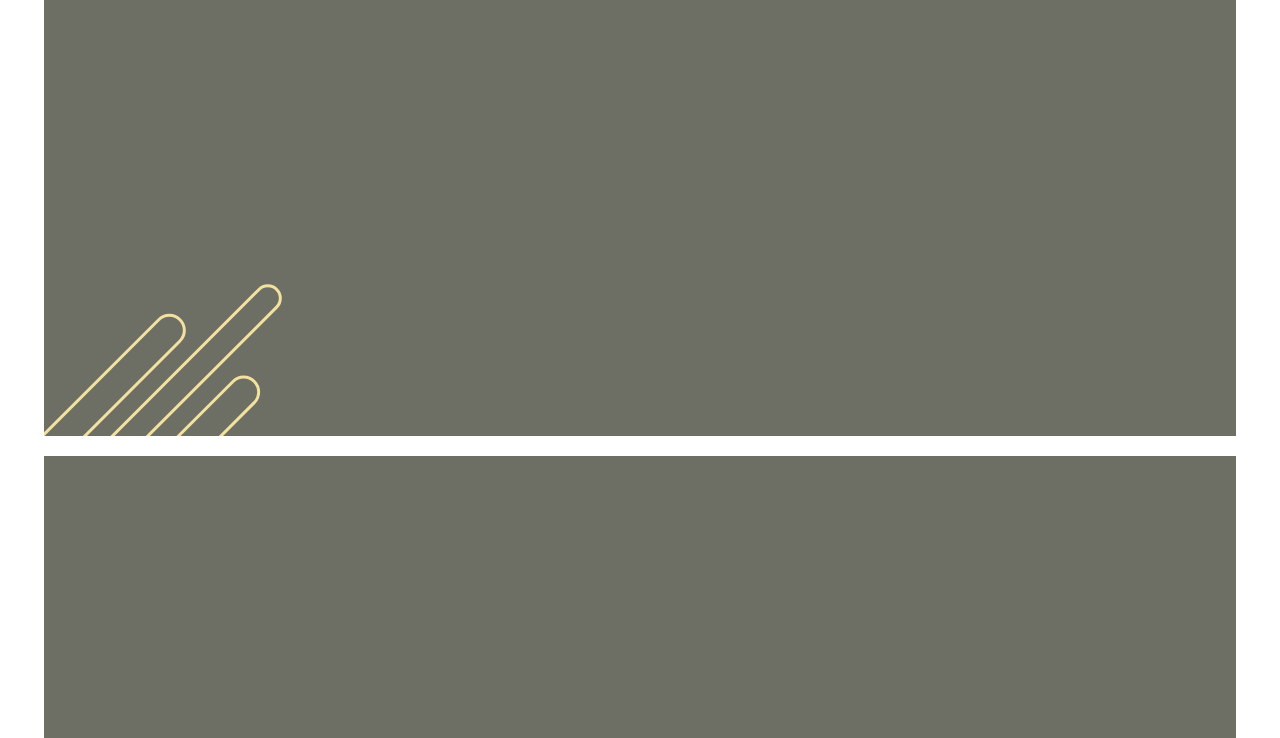
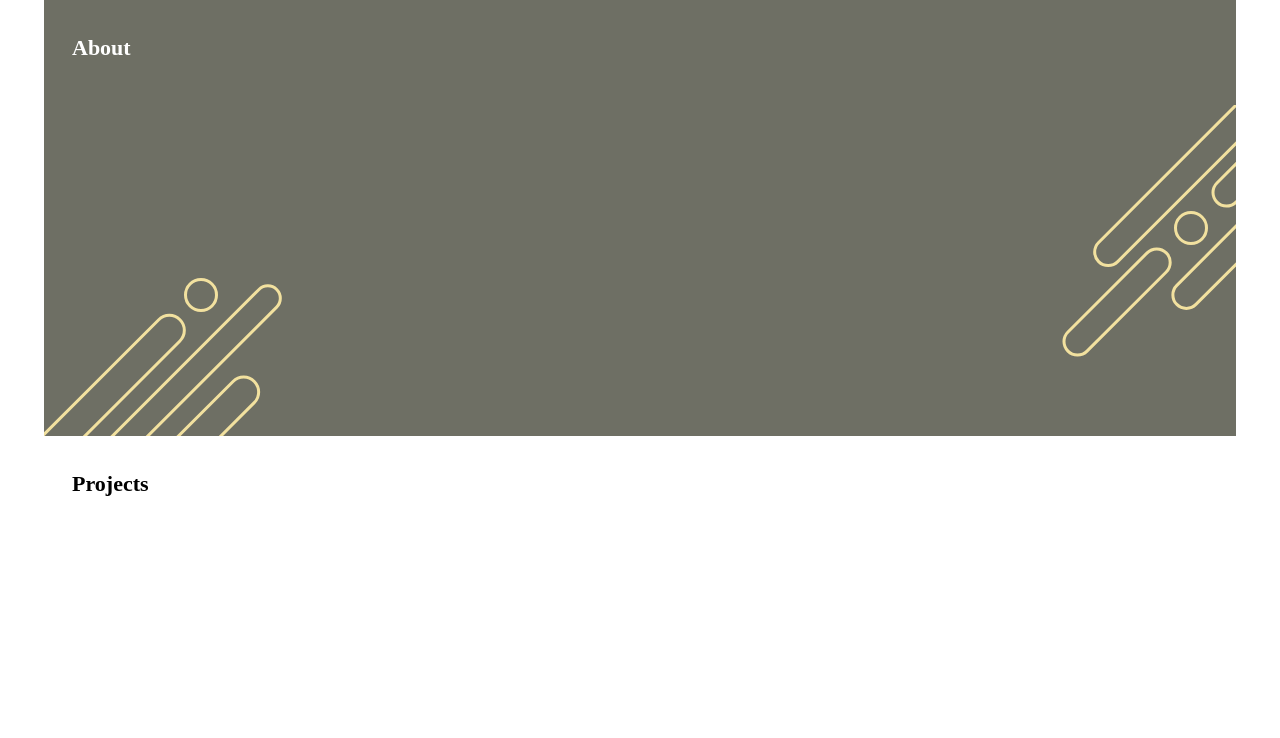
Before and after one commit to anirudh-mk/portfolio-react, a React (Create React App) app: page / in a window 1280 px wide. Shown: the top 738 px of the page. Built offline with nearby package versions, Linux system fonts and the light colour scheme.

Commit message:
headdingText added

```diff
--- a/public/index.html
+++ b/public/index.html
@@ -24,6 +24,9 @@
       work correctly both with client-side routing and a non-root public URL.
       Learn how to configure a non-root public URL by running `npm run build`.
     -->
+
+
+
     <title>React App</title>
   </head>
   <body>
--- a/src/App/App.css
+++ b/src/App/App.css
@@ -3,6 +3,14 @@
   height: 436px;
   flex-shrink: 0;
   background: #6E6F64;
+  margin: auto;
+  position: relative;
+}
+.projects{
+  width: 1192px;
+  height: 436px;
+  flex-shrink: 0;
+  background: #ffffff;
   margin: auto;
   position: relative;
 }
--- a/src/App/App.js
+++ b/src/App/App.js
@@ -1,17 +1,24 @@
 import BottomDecorator from '../Components/BottomDecorator/BottomDecorator';
+import HeaddingText from '../Components/HeaddingText/HeaddingText';
+import TopDecorator from '../Components/TopDecorator/TopDecorator';
 import './App.css';
 
 function App() {
   return (
     <div>
       <div className='about'>
-        <BottomDecorator bottom='0px' left='0px'></BottomDecorator>
+        <HeaddingText headding='About' color='#fff'></HeaddingText>
+        <BottomDecorator></BottomDecorator>
+        <TopDecorator></TopDecorator>
       </div>
-      <br></br>
+      <div className='projects'>
+        <HeaddingText headding='Projects' color='#000'></HeaddingText>
+      </div>
       <div className='contact'>
-        <BottomDecorator bottom='0px' left='0px'></BottomDecorator>
+        <HeaddingText headding='Contact' color='#fff'></HeaddingText>
+        <BottomDecorator></BottomDecorator>
+        <TopDecorator></TopDecorator>
       </div>
-
     </div>
   );
 }
--- a/src/Components/BottomDecorator/BottomDecorator.js
+++ b/src/Components/BottomDecorator/BottomDecorator.js
@@ -4,10 +4,11 @@ import './BottomDecroator.css'
 
 function BottomDecorator(bottom, left) {
   return (
-    <div className='layout'>
+    <div className='bottom-decorator-layout'>
         <div className='box-one'></div>
         <div className='box-two'></div>
         <div className='box-three'></div>
+        <div className='circle'></div>
     </div>
   )
 }
--- a/src/Components/BottomDecorator/BottomDecroator.css
+++ b/src/Components/BottomDecorator/BottomDecroator.css
@@ -1,4 +1,4 @@
-.layout{
+.bottom-decorator-layout{
     width: 287.899px;
     height: 168.161px;
     flex-shrink: 0;
@@ -7,7 +7,7 @@
     bottom: 0px;
     left: 0px;
 }
-.layout .box-one{
+.bottom-decorator-layout .box-one{
     width: 206.383px;
     height: 27px;
     transform: rotate(-45deg);
@@ -19,7 +19,7 @@
     left: -44px;
     bottom: 26px;
 }
-.layout .box-two{
+.bottom-decorator-layout .box-two{
     width: 242.319px;
     height: 22px;
     transform: rotate(-45deg);
@@ -30,7 +30,7 @@
     left: 22.3px;
     bottom: 46px;
 }
-.layout .box-three{
+.bottom-decorator-layout .box-three{
     width: 122.453px;
     height: 27px;
     transform: rotate(-45deg);
@@ -41,13 +41,13 @@
     left: 102px;
     bottom: -6px;
 }
-.layout .circle{
+.bottom-decorator-layout .circle{
     width: 28px;
     height: 28px;
     flex-shrink: 0;
     border-radius: 36px;
     border: 3px solid #F2E19F;
     position: absolute;
-    left: 142px;
-    top: 38px;
+    left: 140px;
+    top: 10px;
 }
--- /dev/null
+++ b/src/Components/HeaddingText/HeaddingText.css
@@ -0,0 +1,15 @@
+.headding{
+    width: 435px;
+    height: 42px;
+    flex-shrink: 0;
+    position: absolute;
+    top: 20px;
+    left: 28px;
+}
+.headding .headding-text{
+    font-family: Montserrat;
+    font-size: 22px;
+    font-style: normal;
+    font-weight: 700;
+    line-height: normal;
+}
--- /dev/null
+++ b/src/Components/HeaddingText/HeaddingText.js
@@ -0,0 +1,11 @@
+import React from 'react'
+import './HeaddingText.css'
+function HeaddingText({headding, color}) {
+  return (
+    <div className='headding'>
+        <h1 className='headding-text' style={{color:color}}>{headding}</h1>
+    </div>
+  )
+}
+
+export default HeaddingText
--- /dev/null
+++ b/src/Components/TopDecorator/TopDecorator.css
@@ -0,0 +1,67 @@
+.top-decorator-layout{
+    width: 176.966px;
+    height: 252.682px;
+    flex-shrink: 0;
+    position: absolute;
+    top: 105px;
+    right: 0px;
+    overflow: hidden;
+}
+.top-decorator-layout .box-one{
+    width: 236.322px;
+    height: 23.772px;
+    transform: rotate(-45deg);
+    flex-shrink: 0;
+    border-radius: 36px;
+    border: 3px solid #F2E19F;
+    position: absolute;
+    z-index: 2;
+    right: -68px;
+    top: 57px;
+}
+.top-decorator-layout .box-two{
+    width: 136.091px;
+    height: 23.772px;
+    transform: rotate(-45deg);
+    flex-shrink: 0;
+    border-radius: 36px;
+    border: 3px solid #F2E19F;
+    position: absolute;
+    z-index: 2;
+    right: -101px;
+    top: 33px;
+}
+.top-decorator-layout .box-three{
+    width: 128.42px;
+    height: 23.772px;
+    transform: rotate(-45deg);
+    flex-shrink: 0;
+    border-radius: 36px;
+    border: 3px solid #F2E19F;
+    position: absolute;
+    z-index: 2;
+    right: -54px;
+    top: 137.8px;
+}
+.top-decorator-layout .box-four{
+    width: 136.091px;
+    height: 23.772px;
+    transform: rotate(-45deg);
+    flex-shrink: 0;
+    border-radius: 36px;
+    border: 3px solid #F2E19F;
+    position: absolute;
+    z-index: 2;
+    right: 48px;
+    top: 182px;
+}
+.top-decorator-layout .circle{
+    width: 28px;
+    height: 28px;
+    flex-shrink: 0;
+    border-radius: 36px;
+    border: 3px solid #F2E19F;
+    position: absolute;
+    right: 28.2px;
+    top: 106px;
+}
--- /dev/null
+++ b/src/Components/TopDecorator/TopDecorator.js
@@ -0,0 +1,15 @@
+import React from 'react'
+import './TopDecorator.css'
+function TopDecorator() {
+  return (
+    <div className='top-decorator-layout'>
+        <div class="box-one"></div>
+        <div class="box-two"></div>
+        <div class="box-three"></div>
+        <div class="box-four"></div>
+        <div class="circle"></div>
+    </div>
+  )
+}
+
+export default TopDecorator
```
